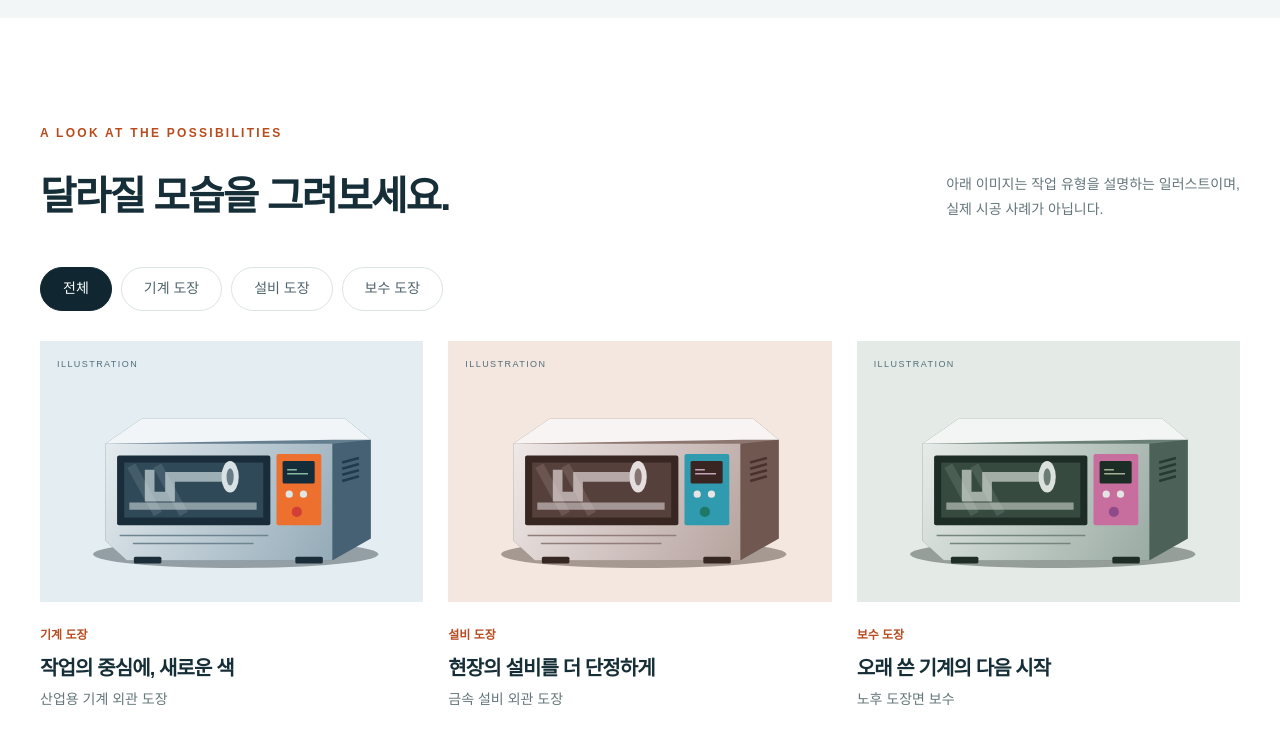
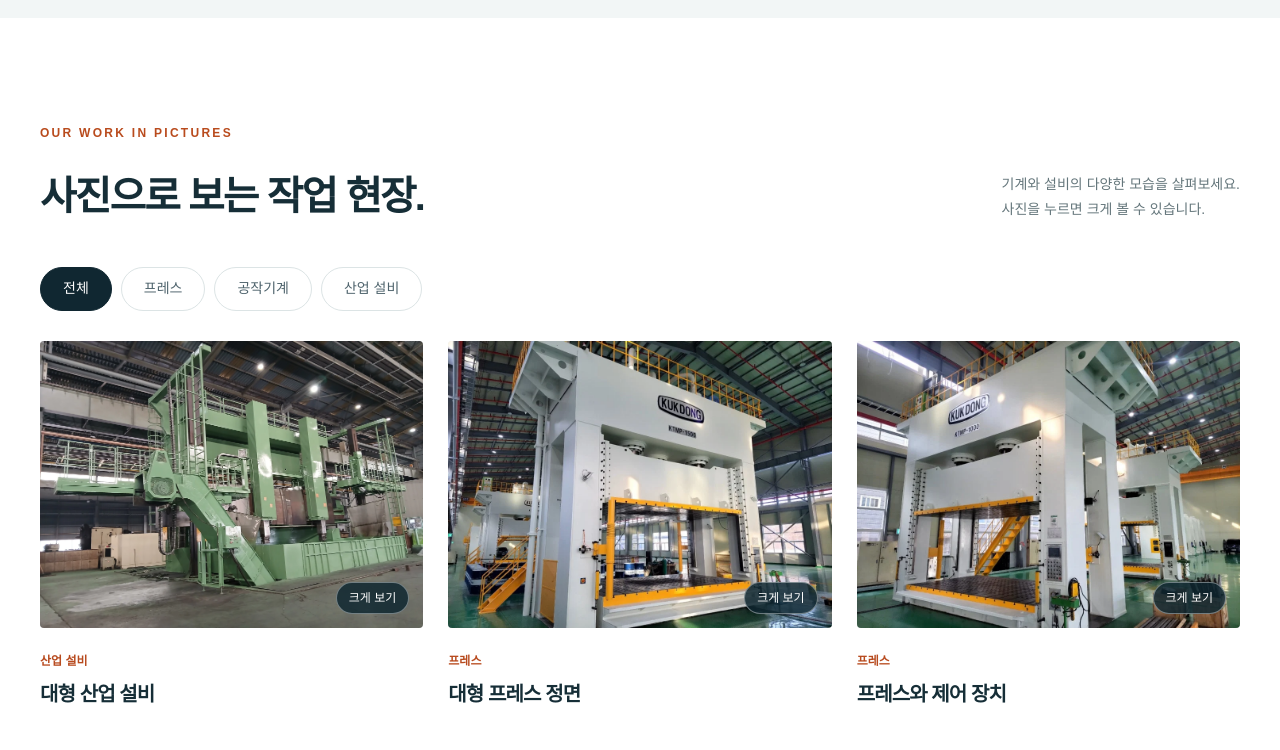
Before and after one commit to nandaeyu62-code/wolgan-dojang, a Next.js app: page / in a window 1280 px wide. Shown: the part 1980-2730 px from the top of the page. Built offline with nearby package versions, Linux system fonts and the light colour scheme.

Commit message:
Show supplied work photos in filterable gallery with enlarged view

```diff
--- a/app/page.tsx
+++ b/app/page.tsx
@@ -1,37 +1,11 @@
 'use client';
 import {useState, type FormEvent} from 'react';
 import HeroSlider from './hero-slider';
+import WorkGallery from './work-gallery';
 const phone = process.env.NEXT_PUBLIC_CONTACT_PHONE?.trim() || '010-3425-5139';
 const email = process.env.NEXT_PUBLIC_CONTACT_EMAIL?.trim();
-const categories = ['전체', '기계 도장', '설비 도장', '보수 도장'];
-const examples = [
- {category:'기계 도장',title:'작업의 중심에, 새로운 색',description:'산업용 기계 외관 도장',color:'blue'},
- {category:'설비 도장',title:'현장의 설비를 더 단정하게',description:'금속 설비 외관 도장',color:'orange'},
- {category:'보수 도장',title:'오래 쓴 기계의 다음 시작',description:'노후 도장면 보수',color:'green'},
-];
-function Machine({old=false}:{old?:boolean}) {return <svg viewBox="0 0 700 430" fill="none" role="img" aria-label={old?'도장 전 기계 예시 일러스트':'도장 후 기계 예시 일러스트'}>
- <defs><linearGradient id={old?'old':'new'} x1="120" y1="100" x2="600" y2="370" gradientUnits="userSpaceOnUse"><stop stopColor={old?'#8c8275':'#e6edf0'}/><stop offset="1" stopColor={old?'#5f5d56':'#8fa6b4'}/></linearGradient></defs>
- <ellipse cx="358" cy="377" rx="280" ry="27" fill="#081421" fillOpacity=".36"/>
- <path d="M102 160 173 111H573L623 152V346L548 389H144L102 350Z" fill={old?'#68665d':'#657f91'}/>
- <path d="M102 160H548V389H144L102 350Z" fill={`url(#${old?'old':'new'})`}/>
- <path d="M548 160 623 152V346L548 389Z" fill={old?'#504e48':'#466173'}/>
- <path d="M102 160 173 111H573L623 152H548Z" fill={old?'#aaa18e':'#f2f5f7'}/>
- <rect x="125" y="183" width="301" height="137" rx="4" fill="#192c39"/>
- <rect x="139" y="197" width="273" height="108" fill="#304958"/>
- <path d="M149 286H399M149 279H399" stroke="#8b9ca2" strokeWidth="7"/>
- <path d="M189 211V264H229V225H345" stroke="#9daeb4" strokeWidth="19"/>
- <ellipse cx="347" cy="225" rx="17" ry="31" fill="#d8e1e3"/><ellipse cx="347" cy="225" rx="7" ry="17" fill="#677c86"/>
- <path d="M153 203 205 298M204 203 256 298" stroke="#d9eff7" strokeOpacity=".12" strokeWidth="18"/>
- <rect x="438" y="180" width="88" height="140" rx="4" fill={old?'#847560':'#ed702e'}/>
- <rect x="450" y="194" width="63" height="44" rx="3" fill="#152d3a"/><path d="M459 211H478M459 219H500" stroke="#86b9a2" strokeWidth="3"/>
- <circle cx="463" cy="259" r="7" fill="#e0e6e6"/><circle cx="491" cy="259" r="7" fill="#e0e6e6"/><circle cx="478" cy="294" r="10" fill="#d13f36"/>
- <path d="M130 340H422" stroke={old?'#4c4b43':'#6d8590'} strokeWidth="3"/><path d="M156 356H393" stroke={old?'#4c4b43':'#6d8590'} strokeWidth="3"/>
- <path d="M567 197 600 188M567 209 600 200M567 221 600 212M567 233 600 224" stroke="#203b4c" strokeWidth="5"/>
- <rect x="158" y="382" width="54" height="13" rx="3" fill="#1a2d39"/><rect x="475" y="382" width="54" height="13" rx="3" fill="#1a2d39"/>
- {old&&<g fill="#78553d" opacity=".7"><path d="m128 171 50 4-15 12-30-5ZM308 332l50 5-10 15-42-8ZM525 329l-9 42-16-7 3-29Z"/><path d="m188 128 27 3-5 11-35-2ZM145 359l25 6-8 10-21-8Z"/></g>}
- </svg>}
 export default function Home(){
- const [menu,setMenu]=useState(false); const [filter,setFilter]=useState('전체'); const [notice,setNotice]=useState('');
+ const [menu,setMenu]=useState(false); const [notice,setNotice]=useState('');
  function downloadInquiry(event:FormEvent<HTMLFormElement>){event.preventDefault(); const data=new FormData(event.currentTarget); const content=`월간도장 견적 상담 요청\n\n담당자: ${data.get('name')}\n연락처: ${data.get('contact')}\n작업 종류: ${data.get('service')}\n작업 내용:\n${data.get('message')}\n`;
  const blob=new Blob(['\uFEFF'+content],{type:'text/plain;charset=utf-8'}); const url=URL.createObjectURL(blob); const link=document.createElement('a');link.href=url;link.download='월간도장-상담내용.txt';link.click();setTimeout(()=>URL.revokeObjectURL(url),1000);setNotice('상담 내용을 파일로 저장했습니다. 업체에 전송된 것은 아닙니다.'); }
  return <>
@@ -41,7 +15,7 @@ export default function Home(){
  <section className="hero"><HeroSlider/><a className="hero-phone" href={`tel:${phone.replace(/[^+\d]/g,'')}`} aria-label={`월간도장 전화 상담 ${phone}`}><span className="hero-phone-icon" aria-hidden="true"><svg viewBox="0 0 24 24" fill="none"><path d="M7.1 3.5H4.8c-.7 0-1.3.6-1.3 1.3 0 8.7 7 15.7 15.7 15.7.7 0 1.3-.6 1.3-1.3v-2.3c0-.6-.4-1.1-1-1.3l-3-.7c-.4-.1-.9 0-1.2.4l-1.3 1.5a13.4 13.4 0 0 1-6.8-6.8l1.5-1.3c.4-.3.5-.8.4-1.2l-.7-3c-.2-.6-.7-1-1.3-1Z" stroke="currentColor" strokeWidth="1.6" strokeLinecap="round" strokeLinejoin="round"/></svg></span><span className="hero-phone-copy"><span className="hero-phone-label">월간도장 · 전화 상담</span><strong>{phone}</strong></span></a><div className="hero-grid wrap"><div className="hero-copy"><p className="eyebrow">A NEW COAT. A NEW CHAPTER.</p><h1>기계에 새 색을,<br/>현장에 <span>새 가치를.</span></h1><p className="hero-description">시간이 쌓인 기계에도<br/>새로운 시작은 필요하니까.<br/>기계·설비 도장, 월간도장입니다.</p><div className="hero-buttons"><a href="#contact" className="button">내 작업 상담하기</a><a href="#services" className="text-link">도장 서비스 살펴보기</a></div><div className="hero-caption"><span>기계·설비 도장</span><i/> <span>표면부터 마감까지</span></div></div></div><div className="hero-strip"><div className="wrap"><span>색을 입히는 일, 그 이상의 변화.</span><span>MACHINERY <b>·</b> EQUIPMENT <b>·</b> REFINISHING</span></div></div></section>
  <section className="intro wrap section" id="about"><div><p className="eyebrow dark">ABOUT WOLGAN</p><h2>익숙한 기계를<br/>새로운 시선으로.</h2></div><div className="intro-copy"><p className="lead">현장을 움직이는 기계.<br/>그 다음 모습을 함께 고민합니다.</p><p>월간도장은 기계와 설비의 도장을 소개하는 브랜드입니다. 작업할 대상과 표면 상태, 원하는 색상과 일정을 바탕으로 필요한 작업을 상담합니다.</p><div className="principles"><span>대상에 맞는 준비</span><span>차분한 작업 과정</span><span>단정한 마감</span></div></div></section>
  <section className="services section" id="services"><div className="wrap"><div className="section-heading"><div><p className="eyebrow dark">OUR SERVICES</p><h2>어떤 도장이 필요하세요?</h2></div><p>작업 대상부터 알려주세요.<br/>세부 범위와 가능 여부는 상담으로 확인합니다.</p></div><div className="service-grid">{[{icon:'▦',name:'기계 도장',text:'기계의 외관과 사용 환경을 고려한 도장 상담',tags:'산업용 기계 · 금속 외장'},{icon:'▤',name:'설비 도장',text:'현장 설비의 표면 상태에 맞춘 작업 상담',tags:'금속 설비 · 프레임'},{icon:'◒',name:'보수 도장',text:'벗겨짐과 변색 등 기존 도장면의 보수 상담',tags:'노후 도장면 · 부분 보수'}].map(s=><article key={s.name} className="service"><span className="service-icon" aria-hidden="true">{s.icon}</span><h3>{s.name}</h3><p>{s.text}</p><div>{s.tags}</div><a href="#contact">작업 상담하기</a></article>)}</div></div></section>
- <section className="section wrap" id="work"><div className="section-heading"><div><p className="eyebrow dark">A LOOK AT THE POSSIBILITIES</p><h2>달라질 모습을 그려보세요.</h2></div><p>아래 이미지는 작업 유형을 설명하는 일러스트이며,<br/>실제 시공 사례가 아닙니다.</p></div><div className="filters" role="group" aria-label="작업 유형 필터">{categories.map(c=><button aria-pressed={c===filter} onClick={()=>setFilter(c)} key={c}>{c}</button>)}</div><div className="work-grid">{examples.filter(item=>filter==='전체'||item.category===filter).map(item=><article className="work-card" key={item.category}><div className={`work-art ${item.color}`}><span>ILLUSTRATION</span><Machine/></div><p className="work-category">{item.category}</p><h3>{item.title}</h3><p>{item.description}</p></article>)}</div></section>
+ <WorkGallery/>
  <section className="process section"><div className="wrap"><div className="section-heading"><div><p className="eyebrow">HOW WE START</p><h2>좋은 작업의 시작은<br/>충분한 대화입니다.</h2></div><p>사진 한 장과 간단한 설명으로<br/>상담에 필요한 내용을 준비해보세요.</p></div><div className="process-grid">{[['작업 대상 확인','기계·설비의 종류와 현재 상태를 살펴봅니다.'],['범위와 일정 상담','도장할 부위, 색상, 현장 조건을 이야기합니다.'],['작업 내용 협의','준비와 마감 범위를 확인하고 일정을 협의합니다.'],['마감 상태 확인','협의한 작업 범위와 마감 상태를 확인합니다.']].map(([title,text],i)=><article key={title}><span className="step-dot" aria-hidden="true"/><p className="step-label">{['CONSULT','PLAN','PAINT','CHECK'][i]}</p><h3>{title}</h3><p>{text}</p></article>)}</div></div></section>
  <section className="section wrap faq"><div><p className="eyebrow dark">BEFORE YOU ASK</p><h2>상담 전, 궁금한 점.</h2></div><div>{[['어떤 내용을 준비하면 좋을까요?','기계 또는 설비의 전체 사진과 도장할 부분의 사진, 대략적인 크기, 작업 지역, 희망 일정을 준비해주세요.'],['사진만으로 견적을 받을 수 있나요?','사진은 상담의 출발점입니다. 표면 상태와 작업 환경에 따라 추가 확인이 필요할 수 있으며, 최종 범위와 금액은 상담 후 정합니다.'],['원하는 색상으로 상담할 수 있나요?','원하는 색상이나 색상표 번호가 있다면 함께 알려주세요. 도료와 대상 소재에 따른 적용 가능 여부를 상담으로 확인합니다.']].map(([q,a])=><details key={q}><summary>{q}<span aria-hidden="true">+</span></summary><p>{a}</p></details>)}</div></section>
  <section className="contact section" id="contact"><div className="wrap contact-grid"><div><p className="eyebrow dark">LET’S TALK ABOUT YOUR NEXT COAT</p><h2>새로운 색의 시작,<br/>월간도장과 함께.</h2><p>어떤 기계인지, 어디를 바꾸고 싶은지.<br/>생각하고 계신 작업을 적어주세요.</p><div className="contact-info">{phone?<a href={`tel:${phone.replace(/[^+\d]/g,'')}`}>{phone}</a>:<strong>상담 연락처 등록 준비 중</strong>}{email&&<a href={`mailto:${email}`}>{email}</a>}<p>{email?'작성한 파일을 이메일에 첨부해 보내주세요.':'현재 온라인 접수는 운영하지 않습니다. 작성 내용은 내 기기에만 저장됩니다.'}</p></div></div><form onSubmit={downloadInquiry}><h3>상담 내용 미리 작성하기</h3><div className="form-row"><label>담당자 / 업체명<input name="name" placeholder="성함 또는 업체명" required maxLength={100} autoComplete="organization"/></label><label>연락처<input name="contact" placeholder="전화번호 또는 이메일" required maxLength={150}/></label></div><label>작업 종류<select name="service"><option>기계 도장</option><option>설비 도장</option><option>보수 도장</option><option>상담 후 결정</option></select></label><label>작업 내용<textarea name="message" rows={4} required maxLength={3000} placeholder="작업 대상, 지역, 대략적인 크기와 희망 일정을 적어주세요."/></label><p className="form-note">입력한 내용은 서버로 전송되지 않습니다.</p><button className="button" type="submit">상담 내용 파일로 저장</button><p role="status" className="form-status">{notice}</p></form></div></section>
--- /dev/null
+++ b/app/work-gallery.tsx
@@ -0,0 +1,30 @@
+'use client';
+import {useRef, useState} from 'react';
+import Image from 'next/image';
+const photos = [
+ {id:1,title:'대형 산업 설비',category:'산업 설비'},
+ {id:2,title:'대형 프레스 정면',category:'프레스'},
+ {id:3,title:'프레스와 제어 장치',category:'프레스'},
+ {id:4,title:'프레스 측면과 작업 계단',category:'프레스'},
+ {id:5,title:'공작기계 외관',category:'공작기계'},
+ {id:6,title:'기계 본체와 제어 장치',category:'공작기계'},
+ {id:7,title:'기어 가공 기계',category:'공작기계'},
+ {id:8,title:'CNC 선반',category:'공작기계'},
+ {id:9,title:'대형 산업 기계와 구동부',category:'산업 설비'},
+];
+const categories=['전체','프레스','공작기계','산업 설비'];
+export default function WorkGallery(){
+ const [filter,setFilter]=useState('전체');
+ const [selected,setSelected]=useState(0);
+ const dialog=useRef<HTMLDialogElement>(null);
+ const filtered=photos.filter(p=>filter==='전체'||p.category===filter);
+ const current=filtered[selected]||filtered[0];
+ const move=(direction:number)=>setSelected(index=>(index+direction+filtered.length)%filtered.length);
+ const open=(index:number)=>{setSelected(index);dialog.current?.showModal();};
+ return <section className="section wrap" id="work"><div className="section-heading"><div><p className="eyebrow dark">OUR WORK IN PICTURES</p><h2>사진으로 보는 작업 현장.</h2></div><p>기계와 설비의 다양한 모습을 살펴보세요.<br/>사진을 누르면 크게 볼 수 있습니다.</p></div>
+ <div className="filters" role="group" aria-label="작업사진 유형">{categories.map(c=><button key={c} aria-pressed={c===filter} onClick={()=>setFilter(c)}>{c}</button>)}</div>
+ <div className="work-grid">{filtered.map((photo,index)=><article className="work-card" key={photo.id}><button className="work-photo" type="button" onClick={()=>open(index)} aria-label={`${photo.title} 사진 크게 보기`}><Image src={`/hero/machine-${photo.id}.webp`} alt={photo.title} fill sizes="(max-width:700px) 100vw, 33vw" style={{objectFit:'cover'}}/><span className="work-photo-hint">크게 보기</span></button><p className="work-category">{photo.category}</p><h3>{photo.title}</h3></article>)}</div>
+ <dialog ref={dialog} className="work-dialog" aria-label="작업사진 크게 보기" onClick={event=>{if(event.target===event.currentTarget)dialog.current?.close();}} onKeyDown={event=>{if(event.key==='ArrowLeft'){event.preventDefault();move(-1);}if(event.key==='ArrowRight'){event.preventDefault();move(1);}}}>
+ <div className="work-dialog-inner"><div className="work-dialog-header"><p>{current.title}</p><button autoFocus type="button" onClick={()=>dialog.current?.close()} aria-label="사진 닫기">닫기 ✕</button></div><div className="work-dialog-image"><Image src={`/hero/machine-${current.id}.webp`} alt={current.title} fill sizes="95vw" style={{objectFit:'contain'}}/></div><div className="work-dialog-controls"><button type="button" onClick={()=>move(-1)}>이전 사진</button><span aria-live="polite">{selected+1} / {filtered.length}</span><button type="button" onClick={()=>move(1)}>다음 사진</button></div></div>
+ </dialog></section>;
+}
```
Also changed, not shown: app/globals.css.
